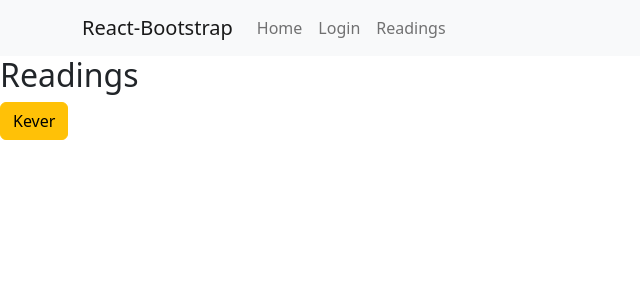
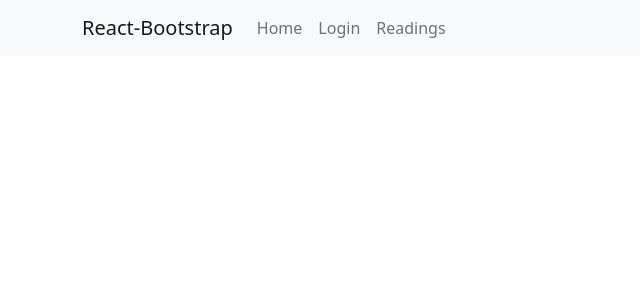
Before and after one commit to balage4/Tarot-readings, a React (Vite) app: page /readings in a window 1280 px wide. Shown: the top 300 px of the page, without its empty margins (0-640 px from the left). Built offline with nearby package versions, Linux system fonts and the light colour scheme.

Commit message:
add routes to app

```diff
--- a/src/App.tsx
+++ b/src/App.tsx
@@ -1,21 +1,15 @@
-import { BrowserRouter, Route, Routes } from 'react-router-dom';
 import './App.scss';
 import Home from './pages/Home';
 import Login from './pages/Login';
 import Readings from './pages/Readings';
 import Navigation from './components/Navigation';
+import RoutesMapping from './common/routes/routesMapping';
 
 const App = () => {
   return (
     <div className="App">
       <Navigation />
-      <BrowserRouter>
-        <Routes>
-          <Route path="/" element={<Home />} />
-          <Route path="/login" element={<Login />} />
-          <Route path="/readings" element={<Readings />} />
-        </Routes>
-      </BrowserRouter>
+      <RoutesMapping />
     </div>
   );
 };
```
